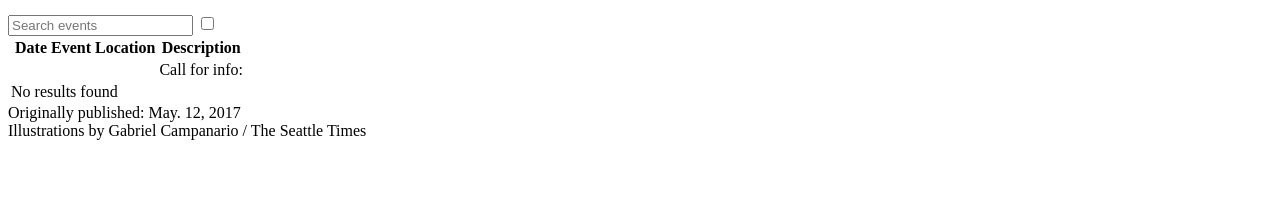
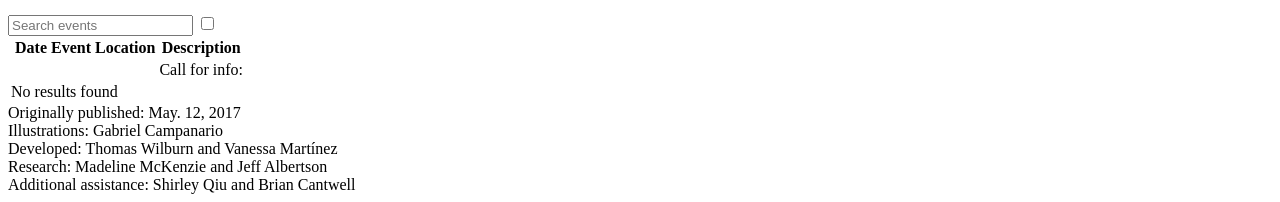
Before and after one commit to seattletimes/summer-guide-2017, a website with bundled scripts: page src/index.html in a window 1280 px wide. Shown: the part 624-826 px from the top of the page. Before the commit the page ends 800 px from the top, so only its background shows below. Built offline with nearby package versions, Linux system fonts and the light colour scheme; files whose address does not match are found by name; a web font is replaced by a local one.

Commit message:
added credits

```diff
--- a/src/index.html
+++ b/src/index.html
@@ -132,7 +132,10 @@
       </table>
       <div class="credits">
         Originally published: May. 12, 2017
-        <div>Illustrations by Gabriel Campanario / The Seattle Times</div>
+        <div>Illustrations: Gabriel Campanario</div>
+        <div>Developed: Thomas Wilburn and Vanessa Mart&iacute;nez</div>
+        <div>Research: Madeline McKenzie and Jeff Albertson</div>
+        <div>Additional assistance: Shirley Qiu and Brian Cantwell</div>
       </div>
     </main>
 
```
